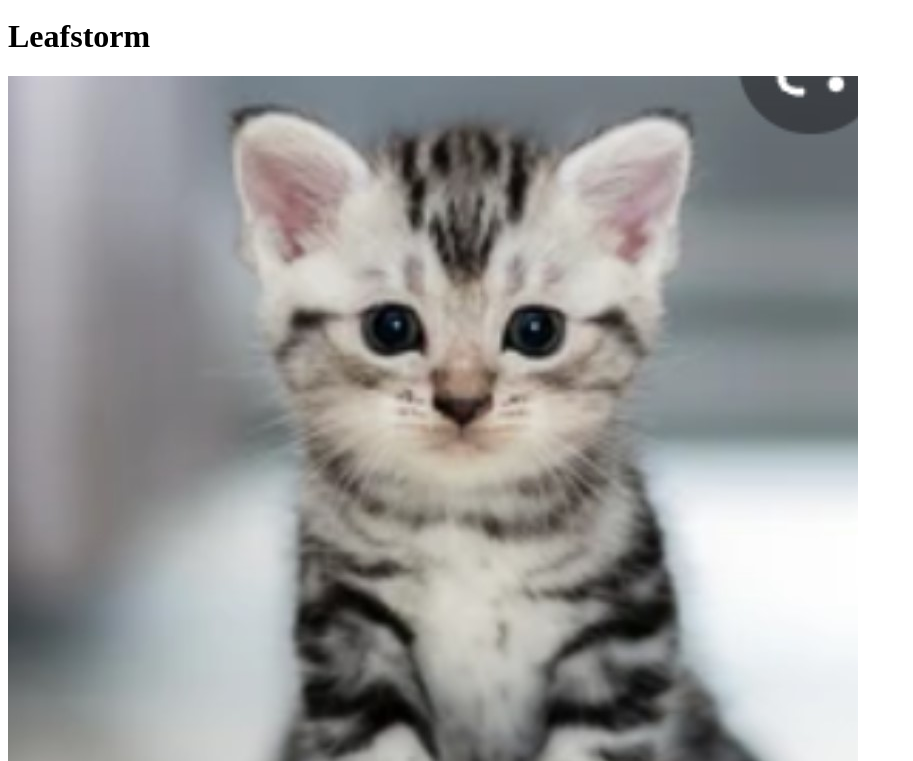
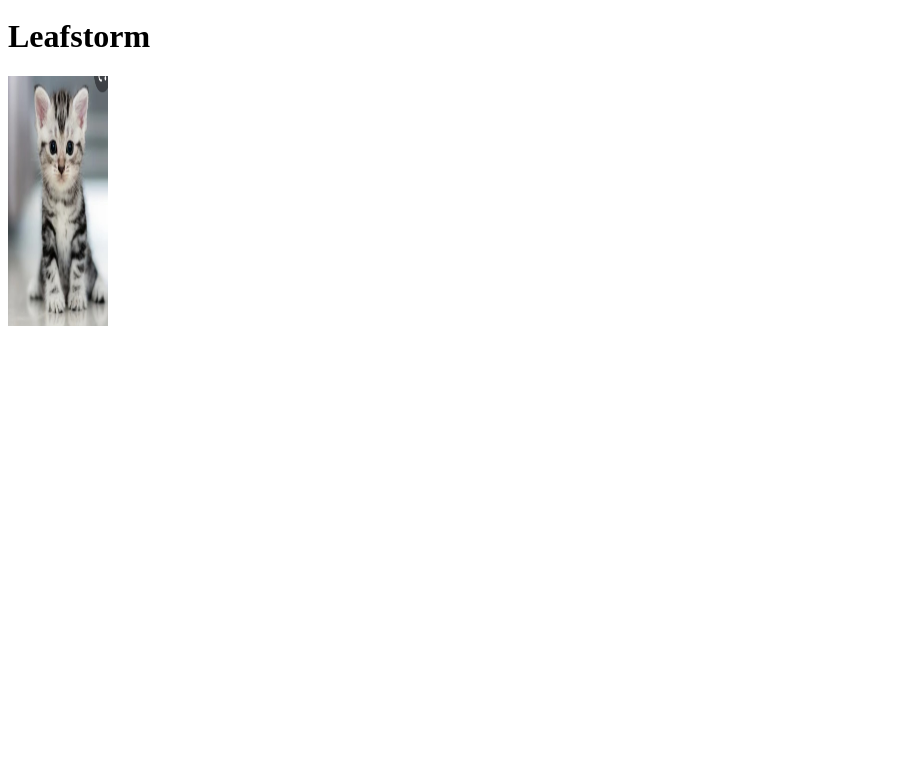
Before and after one commit to Rewind789/Jaykit-Cat-Webpage, a plain HTML site: page index.html in a window 1280 px wide. Shown: the part 4906-5667 px from the top of the page, without its empty margins (0-913 px from the left). After the commit the page ends 5240 px from the top, so only its background shows below. Drawn offline with Linux system fonts and the light colour scheme.

Commit message:
Update index.html

```diff
--- a/index.html
+++ b/index.html
@@ -47,4 +47,4 @@
 <h1>Flamesplash</h1>
 <img src="flamekit.jpeg" width=275 height=300>
   <h1>Leafstorm</h1>
-  <img src="leafkit.jpeg">
+  <img src="leafkit.jpeg" width=100 height=250>
```
